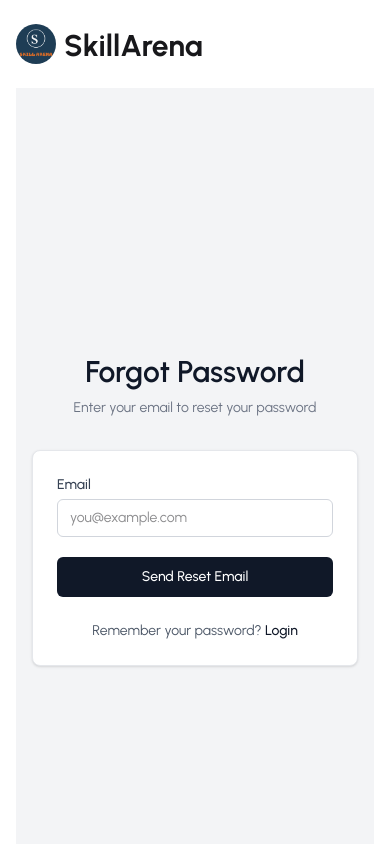
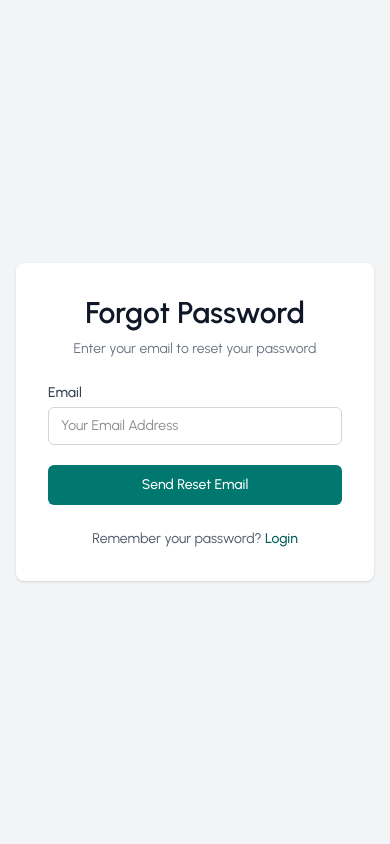
Before and after one commit to chayanatik1994/skill-arena-client, a React (Vite) app: page /forgot-password in a window 390 px wide. Shown: the top 844 px of the page. Built offline with nearby package versions, Linux system fonts and the light colour scheme; no server answers.

Commit message:
Update Forgot Password UI with image layout

```diff
--- a/src/Pages/Auth/ForgetPassword.jsx
+++ b/src/Pages/Auth/ForgetPassword.jsx
@@ -2,7 +2,7 @@
 import { useForm } from 'react-hook-form';
 import { Link } from 'react-router';
 import useAuth from '../../hooks/useAuth';
-
+import ForgotImg from '../../assets/ForgetPassword.jpg';
 
 const ForgotPassword = () => {
   const { register, handleSubmit, formState: { errors } } = useForm();
@@ -13,57 +13,82 @@
   const handleReset = async (data) => {
     setMessage('');
     setError('');
-
     try {
       await resetPassword(data.email);
       setMessage('Password reset email sent! Check your inbox.');
     } catch (err) {
-      setError(err.message || 'Failed to send reset email.');
+      setError('Failed to send reset email.');
     }
   };
 
   return (
     <div className="min-h-screen flex items-center justify-center bg-gray-100 px-4">
-      <div className="w-full max-w-md">
-        <div className="mb-8 text-center">
-          <h1 className="text-3xl font-semibold text-gray-900">Forgot Password</h1>
-          <p className="mt-2 text-sm text-gray-500">Enter your email to reset your password</p>
+      <div className="w-full max-w-4xl bg-white rounded-lg shadow-sm overflow-hidden flex flex-col md:flex-row-reverse">
+
+        {/* Image Section */}
+        <div className="hidden md:flex w-1/2 items-center justify-center bg-gray-50">
+          <img
+            src={ForgotImg}
+            alt="Forgot Password"
+            className="max-w-sm w-full"
+          />
         </div>
 
-        <div className="bg-white border border-gray-200 rounded-lg p-6 shadow-sm">
+        {/* Form Section */}
+        <div className="w-full md:w-1/2 p-8">
+          <div className="mb-6 text-center">
+            <h1 className="text-3xl font-semibold text-gray-900">Forgot Password</h1>
+            <p className="mt-2 text-sm text-gray-500">
+              Enter your email to reset your password
+            </p>
+          </div>
+
           <form onSubmit={handleSubmit(handleReset)} className="space-y-5">
+
             {/* Email */}
             <div>
-              <label className="block text-sm font-medium text-gray-700 mb-1">Email</label>
+              <label className="block text-sm font-medium text-gray-700 mb-1">
+                Email
+              </label>
               <input
                 type="email"
                 {...register("email", { required: "Email is required" })}
-                className={`w-full rounded-md border px-3 py-2 text-sm focus:outline-none focus:ring-1
-                  ${errors.email ? 'border-red-500 focus:ring-red-500' : 'border-gray-300 focus:ring-gray-900'}`}
-                placeholder="you@example.com"
+                className={`w-full rounded-md border px-3 py-2 text-sm focus:outline-none focus:ring-1 ${
+                  errors.email
+                    ? 'border-red-500 focus:ring-red-500'
+                    : 'border-gray-300 focus:ring-gray-900'
+                }`}
+                placeholder="Your Email Address"
               />
-              {errors.email && <p className="mt-1 text-xs text-red-600">{errors.email.message}</p>}
+              {errors.email && (
+                <p className="mt-1 text-xs text-red-600">
+                  {errors.email.message}
+                </p>
+              )}
             </div>
 
-            {/* Error / Success Messages */}
+            {/* Messages */}
             {error && <p className="text-sm text-red-600 text-center">{error}</p>}
             {message && <p className="text-sm text-green-600 text-center">{message}</p>}
 
-            {/* Submit Button */}
+            {/* Submit */}
             <button
               type="submit"
-              className="w-full rounded-md bg-gray-900 py-2.5 text-sm font-medium text-white hover:bg-gray-800 transition"
+              className="w-full rounded-md bg-teal-700 py-2.5 text-sm font-medium text-white hover:bg-teal-800 transition"
             >
               Send Reset Email
             </button>
           </form>
 
-          {/* Back to login */}
+          {/* Back to Login */}
           <p className="mt-6 text-center text-sm text-gray-600">
             Remember your password?{' '}
-            <Link to="/login" className="font-medium text-gray-900 hover:underline">Login</Link>
+            <Link to="/login" className="font-medium text-teal-800 hover:underline">
+              Login
+            </Link>
           </p>
         </div>
+
       </div>
     </div>
   );
--- a/src/Pages/Auth/Login/Login.jsx
+++ b/src/Pages/Auth/Login/Login.jsx
@@ -1,6 +1,7 @@
 import React, { useState } from 'react';
 import { useForm } from 'react-hook-form';
 import { Link, useNavigate } from 'react-router';
+import { FaEye, FaEyeSlash, FaHome } from 'react-icons/fa';
 import useAuth from '../../../hooks/useAuth';
 import SocialLogin from '../SocialLogin/SocialLogin';
 
@@ -24,11 +25,13 @@
   return (
     <div className="min-h-screen flex items-center justify-center bg-gray-100 px-4">
       <div className="w-full max-w-md">
+        {/* Header */}
         <div className="mb-8 text-center">
           <h1 className="text-3xl font-semibold text-gray-900">Welcome to SkillArena</h1>
           <p className="mt-2 text-sm text-gray-500">Access your account</p>
         </div>
 
+        {/* Form */}
         <div className="bg-white border border-gray-200 rounded-lg p-6 shadow-sm">
           <form onSubmit={handleSubmit(handleLogin)} className="space-y-5">
             {/* Email */}
@@ -37,8 +40,8 @@
               <input
                 type="email"
                 {...register("email", { required: "Email is required" })}
-                className={`w-full rounded-md border px-3 py-2 text-sm focus:outline-none focus:ring-1 ${
-                  errors.email ? 'border-red-500 focus:ring-red-500' : 'border-gray-300 focus:ring-gray-900'
+                className={`w-full rounded-md border px-3 py-2 text-sm focus:outline-none focus:ring-2 ${
+                  errors.email ? 'border-red-500 focus:ring-red-500' : 'border-gray-300 focus:ring-teal-600'
                 }`}
                 placeholder="you@example.com"
               />
@@ -52,47 +55,63 @@
                 <input
                   type={showPassword ? 'text' : 'password'}
                   {...register("password", { required: "Password is required" })}
-                  className={`w-full rounded-md border px-3 py-2 text-sm focus:outline-none focus:ring-1 ${
-                    errors.password ? 'border-red-500 focus:ring-red-500' : 'border-gray-300 focus:ring-gray-900'
+                  className={`w-full rounded-md border px-3 py-2 text-sm focus:outline-none focus:ring-2 ${
+                    errors.password ? 'border-red-500 focus:ring-red-500' : 'border-gray-300 focus:ring-teal-600'
                   }`}
                   placeholder="Enter your password"
                 />
                 <button
                   type="button"
                   onClick={() => setShowPassword(!showPassword)}
-                  className="absolute right-3 top-2.5 text-xs text-gray-500 hover:text-gray-700"
+                  className="absolute right-3 top-2.5 text-gray-500 hover:text-gray-700"
                 >
-                  {showPassword ? 'HIDE' : 'SHOW'}
+                  {showPassword ? <FaEyeSlash /> : <FaEye />}
                 </button>
               </div>
               {errors.password && <p className="mt-1 text-xs text-red-600">{errors.password.message}</p>}
             </div>
 
+            {/* Error message */}
             {authError && <p className="text-sm text-red-600 text-center">{authError}</p>}
 
+            {/* Forgot password */}
             <div className="text-right">
-              <Link to="/forgot-password" className="text-xs text-gray-600 hover:underline">
+              <Link to="/forgot-password" className="text-xs text-red-600 hover:underline">
                 Forgot password?
               </Link>
             </div>
 
+            {/* Submit */}
             <button
               type="submit"
-              className="w-full rounded-md bg-gray-900 py-2.5 text-sm font-medium text-white hover:bg-gray-800 transition"
+              className="w-full rounded-md bg-teal-700 py-2.5 text-sm font-medium text-white hover:bg-teal-800 transition"
             >
               Login
             </button>
           </form>
 
+          {/* Social Login */}
           <div className="mt-4">
             <SocialLogin />
           </div>
         </div>
 
+        {/* Register link */}
         <p className="mt-6 text-center text-sm text-gray-600">
           Don’t have an account?{' '}
           <Link to="/register" className="font-medium text-gray-900 hover:underline">Register</Link>
         </p>
+
+        {/* Back to Home with icon */}
+        <div className="mt-4 text-center">
+          <Link
+            to="/"
+            className="inline-flex items-center gap-2 px-6 py-2 bg-teal-700 text-white rounded-md"
+          >
+            <FaHome />
+            Back to Home
+          </Link>
+        </div>
       </div>
     </div>
   );
--- a/src/Pages/Auth/Register/Register.jsx
+++ b/src/Pages/Auth/Register/Register.jsx
@@ -124,7 +124,7 @@
             {/* Submit */}
             <button
               type="submit"
-              className="w-full rounded-md bg-gray-900 py-2.5 text-sm font-medium text-white hover:bg-gray-800 transition"
+              className="w-full rounded-md bg-teal-700 py-2.5 text-sm font-medium text-white hover:bg-gray-800 transition"
             >
               Register
             </button>
--- a/src/Pages/Home/Shared/Navbar/Navbar.jsx
+++ b/src/Pages/Home/Shared/Navbar/Navbar.jsx
@@ -1,5 +1,6 @@
 import React from 'react';
 import { NavLink, Link } from 'react-router';
+import { FaSignInAlt, FaSignOutAlt } from 'react-icons/fa';
 import Logo from '../../../../components/logo/logo';
 import useAuth from '../../../../hooks/useAuth';
 
@@ -28,26 +29,12 @@
           <div className="flex items-center gap-3">
             <div className="dropdown lg:hidden">
               <label tabIndex={0} className="btn btn-ghost btn-sm">
-                <svg
-                  xmlns="http://www.w3.org/2000/svg"
-                  className="h-5 w-5"
-                  fill="none"
-                  viewBox="0 0 24 24"
-                  stroke="currentColor"
-                >
-                  <path
-                    strokeLinecap="round"
-                    strokeLinejoin="round"
-                    strokeWidth="2"
-                    d="M4 6h16M4 12h16M4 18h16"
-                  />
+                <svg xmlns="http://www.w3.org/2000/svg" className="h-5 w-5" fill="none" viewBox="0 0 24 24" stroke="currentColor">
+                  <path strokeLinecap="round" strokeLinejoin="round" strokeWidth="2" d="M4 6h16M4 12h16M4 18h16" />
                 </svg>
               </label>
 
-              <ul
-                tabIndex={0}
-                className="menu menu-sm dropdown-content mt-3 p-2 shadow bg-white rounded-box w-52"
-              >
+              <ul tabIndex={0} className="menu menu-sm dropdown-content mt-3 p-2 shadow bg-white rounded-box w-52">
                 <li><NavLink to="/" className={linkClass}>Home</NavLink></li>
                 <li><NavLink to="/contests" className={linkClass}>All Contests</NavLink></li>
                 <li><NavLink to="/extra" className={linkClass}>Extra Section</NavLink></li>
@@ -72,12 +59,17 @@
               user ? (
                 <button
                   onClick={handleLogout}
-                  className="btn btn-outline btn-sm px-6"
+                  className="flex items-center gap-2 h-10 px-4 rounded-md bg-teal-700 text-white text-sm hover:bg-gray-800 transition"
                 >
+                  <FaSignOutAlt className="w-4 h-4" />
                   Log Out
                 </button>
               ) : (
-                <Link to="/login" className="btn btn-secondary btn-sm px-6">
+                <Link
+                  to="/login"
+                  className="flex items-center gap-2 h-10 px-4 rounded-md bg-teal-600 text-white text-sm hover:bg-teal-700 transition"
+                >
+                  <FaSignInAlt className="w-4 h-4" />
                   Login
                 </Link>
               )
--- a/src/contexts/AuthProvider.jsx
+++ b/src/contexts/AuthProvider.jsx
@@ -50,8 +50,18 @@
     return () => unsubscribe();
   }, []);
 
+  const authInfo = {
+    user,
+    loading,
+    registerUser,
+    signInUser,
+    signInGoogle,
+    logOut,
+    updateUserProfile
+  };
+
   return (
-    <AuthContext.Provider value={{ user, loading, registerUser, signInUser, signInGoogle, logOut, updateUserProfile }}>
+    <AuthContext.Provider value={authInfo}>
       {children}
     </AuthContext.Provider>
   );
```
Also changed, not shown: src/routes/router.jsx (+4 -3 lines), 1 other file (tests, documents, lock files or other folders).
